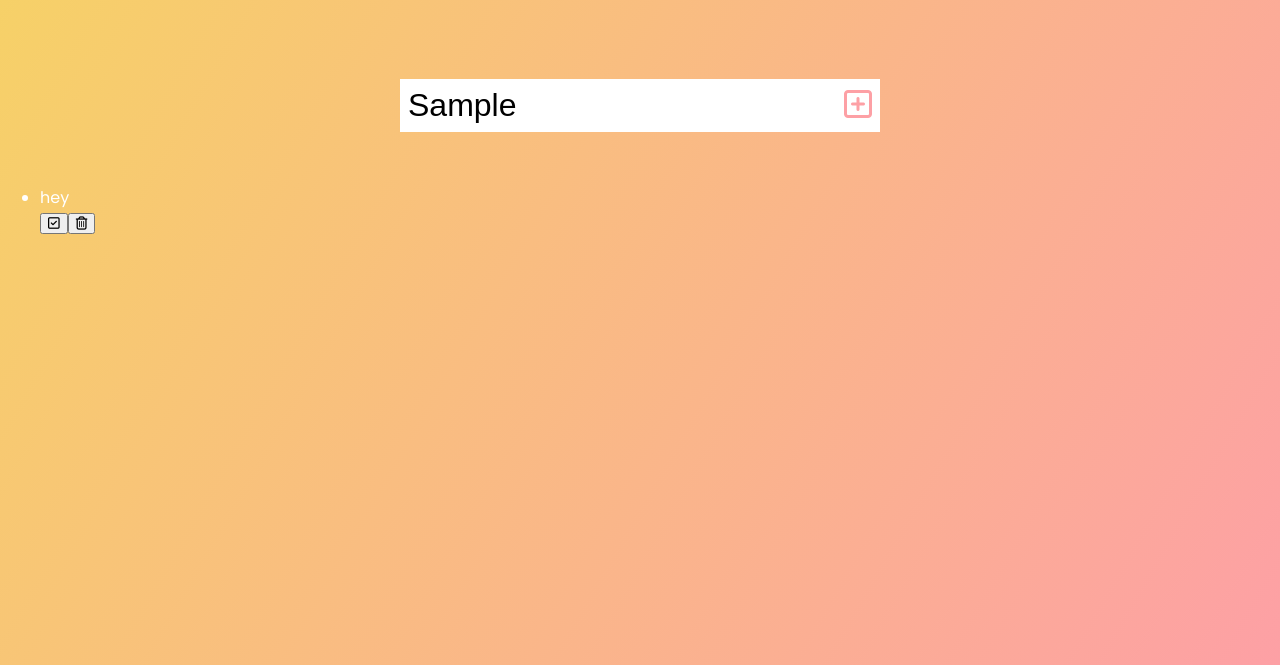
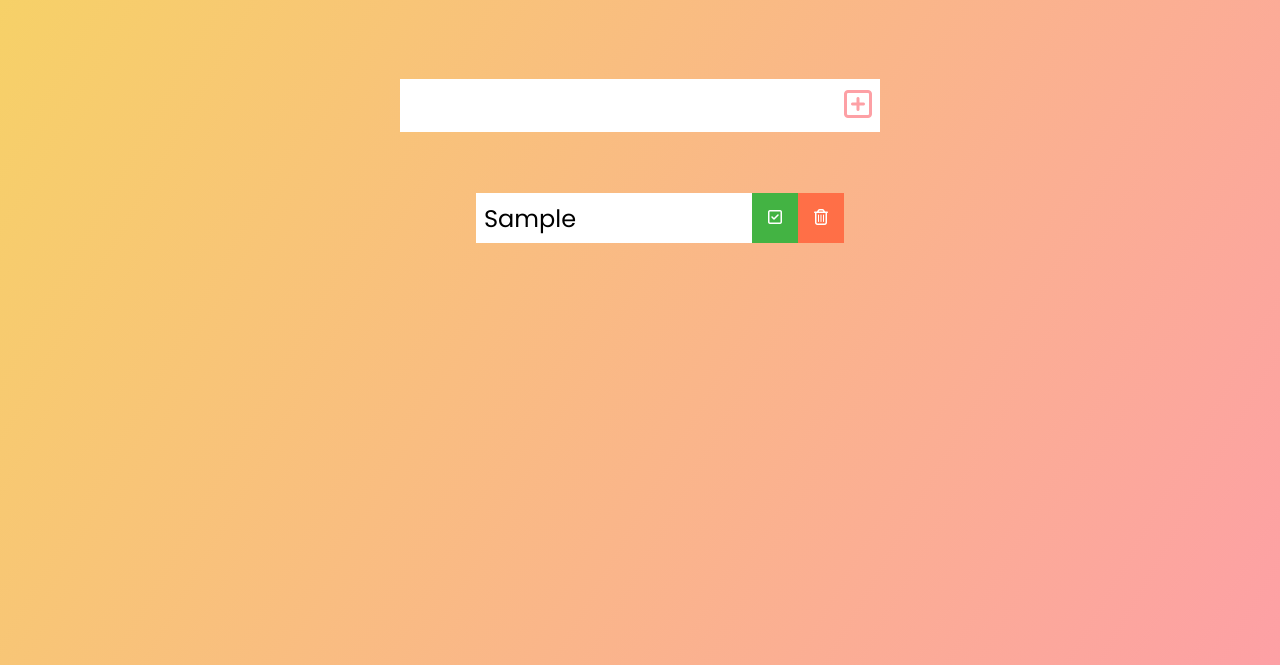
Before and after one commit to Theosaurus-Rex/todo-list, a plain HTML site: page index.html in a window 1280 px wide. Both pictures are taken after typing "Sample" into the empty fields and a click on the button 858 px from the left and 240 px from the top of the page. Shown: the part 135-800 px from the top of the page. Drawn offline with Linux system fonts and the light colour scheme.

Commit message:
animation

```diff
--- a/app.js
+++ b/app.js
@@ -5,6 +5,7 @@ const todoList = document.querySelector('.todo-list');
 
 //Event Listeners
 todoButton.addEventListener('click', addTodo);
+todoList.addEventListener('click', deleteCheck);
 
 //Functions
 function addTodo(event) {
@@ -17,7 +18,7 @@ function addTodo(event) {
 
     //Create LI
     const newTodo = document.createElement('li');
-    newTodo.innerText = 'hey';
+    newTodo.innerText = todoInput.value;
     newTodo.classList.add('todo-item');
     todoDiv.appendChild(newTodo);
 
@@ -30,9 +31,31 @@ function addTodo(event) {
     //Delete Button
     const trashButton = document.createElement('button');
     trashButton.innerHTML = '<i class="far fa-trash-alt"></i>';
-    trashButton.classList.add('complete-btn');
+    trashButton.classList.add("trash-btn");
     todoDiv.appendChild(trashButton);
 
     //Append to List
     todoList.appendChild(todoDiv);
+
+    //Clear todo input value
+    todoInput.value = "";
 }
+
+function deleteCheck(e) {
+    const item = e.target;
+    //Delete
+    if(item.classList[0] === "trash-btn") {
+        const todo = item.parentElement;
+        //Animation
+        todo.classList.add("fall");
+        todo.addEventListener("transitionend", e => {
+             todo.remove();
+         });
+    }
+
+    //Checkmark
+    if(item.classList[0] === "complete-btn") {
+        const todo = item.parentElement;
+        todo.classList.toggle('completed');
+    }
+}
--- a/style.css
+++ b/style.css
@@ -42,3 +42,60 @@ form button:hover {
     background: #fda0a5;
     color: white;
 }
+
+.todo-container {
+    display: flex;
+    justify-content: center;
+    align-items: center;
+}
+
+.todo-list {
+    min-width: 30%;
+    list-style-type: none;
+}
+
+.todo {
+    margin: 0.5rem;
+    background: white;
+    color: black;
+    font-size: 1.5rem;
+    display: flex;
+    justify-content: space-between;
+    align-items: center;
+}
+
+.todo li {
+    flex: 1;
+    transition: all 0.8s ease;
+}
+
+.trash-btn, .complete-btn {
+    background-color: #ff6f47;
+    color: white;
+    border: none;
+    padding: 1rem;
+    cursor: pointer;
+    font-size: 1rem;
+}
+
+.complete-btn {
+    background-color: rgb(67, 179, 67);
+}
+
+.todo-item {
+    padding: 0rem 0.5rem;
+}
+
+.fa-trash-alt, .fa-check-square {
+    pointer-events: none;
+}
+
+.completed {
+    text-decoration: line-through;
+    opacity: 0.5;
+}
+
+.fall {
+    transform: translateY(10rem) rotateZ(20deg);
+    opacity: 0;
+}
```
